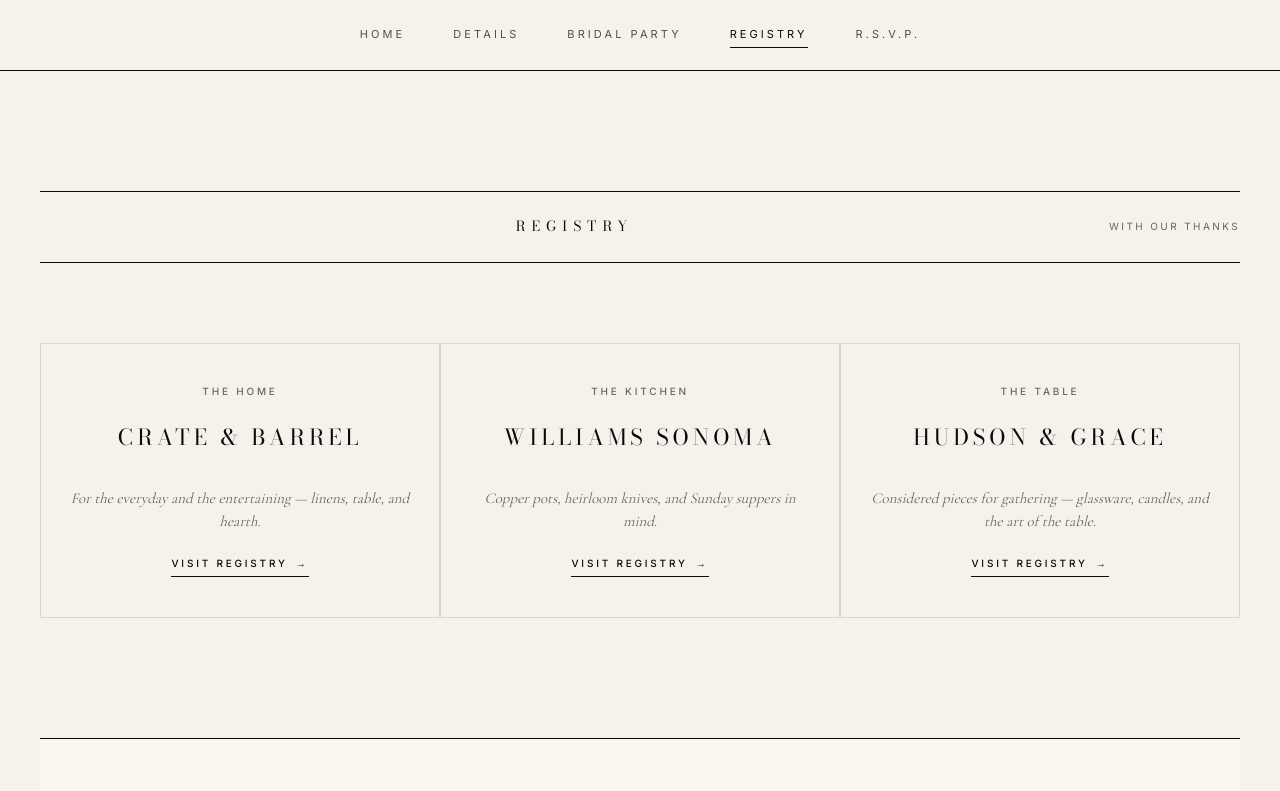
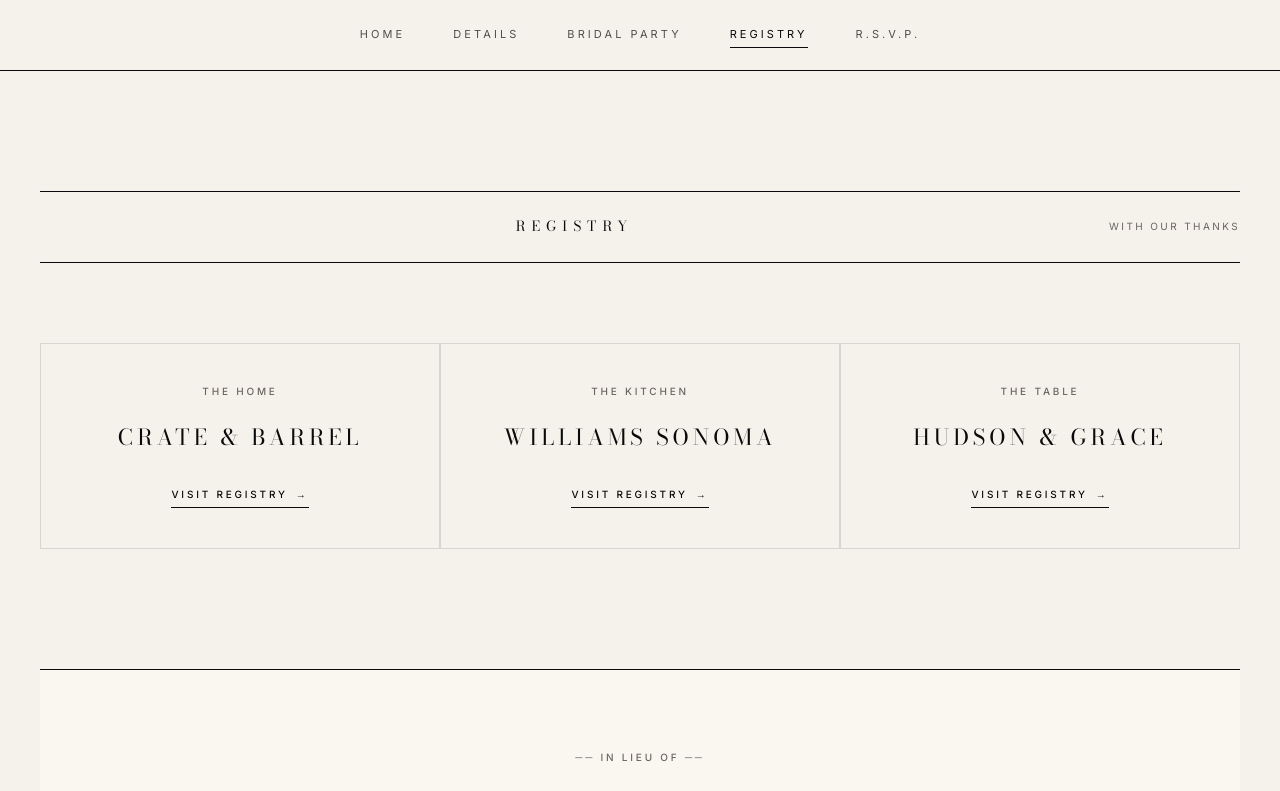
Before and after one commit to tsadrakula/thesadrakulas, a Next.js app: page /registry in a window 1280 px wide. Shown: the top 791 px of the page. Built offline with nearby package versions, Linux system fonts and the light colour scheme; a web font is replaced by a local one.

Commit message:
removing descriptions

```diff
--- a/app/registry/page.tsx
+++ b/app/registry/page.tsx
@@ -45,7 +45,6 @@
                       {r.tag}
                     </div>
                     <div className="logo">{r.name}</div>
-                    <p className="desc">{r.desc}</p>
                     <div
                       className="eyebrow"
                       style={{
--- a/content/registry.ts
+++ b/content/registry.ts
@@ -1,7 +1,6 @@
 export type RegistryItem = {
   name: string;
   tag: string;
-  desc: string;
   url: string | null;
 };
 
@@ -9,19 +8,16 @@
   {
     name: "CRATE & BARREL",
     tag: "The Home",
-    desc: "For the everyday and the entertaining — linens, table, and hearth.",
     url: "https://www.crateandbarrel.com/gift-registry/sydney-krause-and-trenton-sadrakula/r7554477",
   },
   {
     name: "WILLIAMS SONOMA",
     tag: "The Kitchen",
-    desc: "Copper pots, heirloom knives, and Sunday suppers in mind.",
     url: "https://www.williams-sonoma.com/registry/l7t6lwdsd5/registry-list.html",
   },
   {
     name: "HUDSON & GRACE",
     tag: "The Table",
-    desc: "Considered pieces for gathering — glassware, candles, and the art of the table.",
     url: "https://hudsongracesf.com/apps/giftregistry/registry/433469?_r=1&utm_source=gift_reggie&utm_medium=gift_reggie&utm_campaign=gift_reggie&utm_content=433469",
   },
 ];
```
